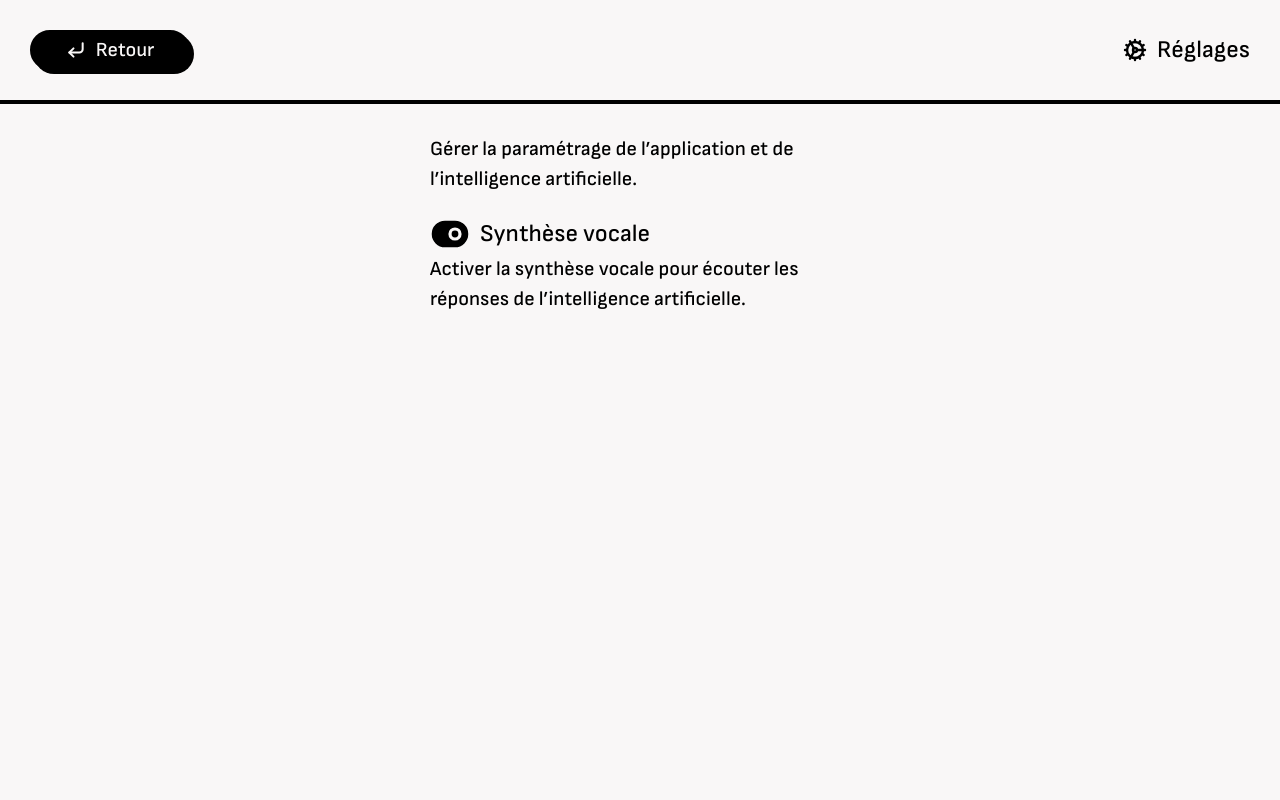
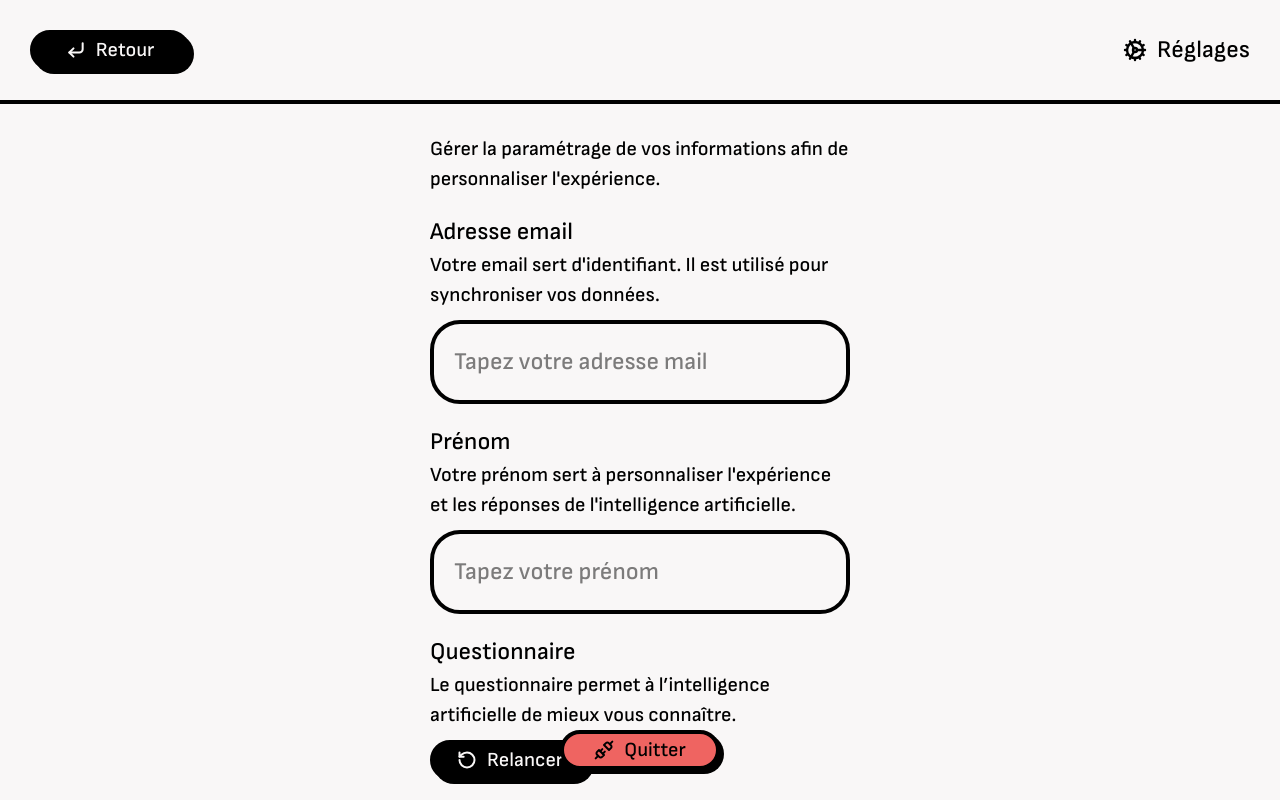
Before and after one commit to lelinguine/sitomnia-project, a Next.js app in the folder app/: page /reglages in a window 1280 px wide. Built offline with nearby package versions, Linux system fonts and the light colour scheme; no server answers; sample sign-in values are in the browser's storage.

Commit message:
update
+ Ajout du bouton de déconnexion dans les réglages.
+ Ajout d'une opacité pour les actions de discussion et de déconnexion.

```diff
--- a/app/src/app/connexion/page.tsx
+++ b/app/src/app/connexion/page.tsx
@@ -81,7 +81,7 @@ const Connexion = () => {
           <div className='content'>
             <TextField
               title="Adresse email"
-              subtitle="Votre email sert d'identifiant."
+              subtitle="Votre email sert d'identifiant. Il est utilisé pour synchroniser vos données."
               value={email}
               placeholder="Tapez votre adresse mail"
               type="email"
--- a/app/src/app/parametrage/page.tsx
+++ b/app/src/app/parametrage/page.tsx
@@ -82,7 +82,7 @@ const Parametrage = () => {
           <div className='content'>
             <TextField
               title="Prénom"
-              subtitle="Votre prénom personnalise l'expérience."
+              subtitle="Votre prénom sert à personnaliser l'expérience et les réponses de l'intelligence artificielle."
               value={name}
               placeholder="Tapez votre prénom"
               type="name"
--- a/app/src/app/questionnaire/page.tsx
+++ b/app/src/app/questionnaire/page.tsx
@@ -21,7 +21,7 @@ const Parametrage = () => {
 
   return (
     <>
-        <Bar icon="" title="" color="#F9F7F7" noBack/>
+        <Bar icon="" title="" color="#F9F7F7"/>
         <div className="view">
             <div className="thread">
                 <span className="sm-text">
--- a/app/src/app/reglages/page.tsx
+++ b/app/src/app/reglages/page.tsx
@@ -6,6 +6,8 @@ import { useRouter } from 'next/navigation';
 import Bar from '@/components/Bar';
 import ToggleButton from '@/components/button/ToggleButton';
 import TextField from '@/components/text/TextField';
+import ActionButton from '@/components/button/ActionButton';
+import DeleteModale from '@/components/modal/DeleteModal';
 
 import { useUser } from '@/context/UserContext';
 
@@ -21,14 +23,14 @@ const Reglages = () => {
       <div className="view">
         <div className="thread">
           <span className="sm-text">
-            Gérer la paramétrage de l’application et de l’intelligence artificielle.
+            Gérer la paramétrage de vos informations afin de personnaliser l'expérience.
           </span>
 
-          {/* <div className='content'>
+          <div className='content'>
             <TextField
               isDisable
               title="Adresse email"
-              subtitle="Votre email sert d'identifiant."
+              subtitle="Votre email sert d'identifiant. Il est utilisé pour synchroniser vos données."
               value={user.email}
               placeholder="Tapez votre adresse mail"
               type="email"
@@ -39,12 +41,41 @@ const Reglages = () => {
             <TextField
               isDisable
               title="Prénom"
-              subtitle="Votre prénom personnalise l'expérience."
+              subtitle="Votre prénom sert à personnaliser l'expérience et les réponses de l'intelligence artificielle."
               value={user.name}
               placeholder="Tapez votre prénom"
               type="name"
             />
-          </div> */}
+          </div>
+
+          <div className='content'>
+            <span className="md-text mb-[-10px]">
+              Questionnaire
+            </span>
+
+            <span className="sm-text">
+              Le questionnaire permet à l’intelligence artificielle de mieux vous connaître.
+            </span>
+
+            <ActionButton
+              icon="RotateCcw"
+              text="Relancer"
+              onClick={() => router.push('/questionnaire')}
+            />
+
+          </div>
+
+          <div className='content'>
+            <div>
+              <div className='flex items-center gap-[10px]'>
+                <ToggleButton isChecked={settings.sharePersonalData} onClick={toggleSharePersonalData} />
+                <span className="md-text">Partage des informations</span>
+              </div>
+              <span className="sm-text">
+                Activer le partage des informations personnelles pour améliorer les réponses de l’intelligence artificielle.
+              </span>
+            </div>
+          </div>
 
           <div className='content'>
             <div>
@@ -58,20 +89,19 @@ const Reglages = () => {
             </div>
           </div>
 
-          {/* <div className='content'>
-            <div>
-              <div className='flex items-center gap-[10px]'>
-                <ToggleButton isChecked={settings.sharePersonalData} onClick={toggleSharePersonalData} />
-                <span className="md-text">Partage des informations</span>
-              </div>
-              <span className="sm-text">
-                Activer le partage des informations personnelles pour améliorer l’expérience de l’intelligence artificielle.
-              </span>
-            </div>
-          </div> */}
-
         </div>
       </div>
+
+      <DeleteModale
+        icon="Unplug"
+        title="Quitter"
+        subtitle="Êtes-vous sûr de vouloir supprimer votre compte ? Cette action est irréversible."
+        onDelete={() => {
+          localStorage.clear();
+          router.replace('/demarrage');
+        }}
+      />
+
     </>
   );
 };
--- a/app/src/components/Icon.tsx
+++ b/app/src/components/Icon.tsx
@@ -33,7 +33,8 @@ import {
     Unplug,
     CircleX,
     CheckCheck,
-    Check
+    Check,
+    RotateCcw
 } from "lucide-react";
 
 const icons = {
@@ -69,7 +70,8 @@ const icons = {
     Unplug,
     CircleX,
     CheckCheck,
-    Check
+    Check,
+    RotateCcw
 };
 
 const Icon = ({ icon, size }) => {
--- a/app/src/components/button/ActionButton.tsx
+++ b/app/src/components/button/ActionButton.tsx
@@ -3,12 +3,13 @@
 import Icon from "../Icon";
 import "./button.css";
 
-const ActionButton = ({ isSecondary, isDisable, icon, text, onClick }) => {
+const ActionButton = ({ isSecondary, isDelete, isDisable, icon, text, onClick }) => {
   const classNameIsSecondary = isSecondary ? "secondary-button" : "";
   const classNameIsDisable = isDisable ? "disable-button" : "";
+  const classNameIsDelete = isDelete ? "delete-button" : "";
 
   return (
-    <button className={`button default-button ${classNameIsSecondary} ${classNameIsDisable}`} onClick={isDisable ? undefined : onClick}>
+    <button className={`button default-button ${classNameIsSecondary} ${classNameIsDisable} ${classNameIsDelete}`} onClick={isDisable ? undefined : onClick}>
       <Icon icon={icon} size={20} />
       <span className="sm-text">{text}</span>
     </button>
--- a/app/src/components/button/button.css
+++ b/app/src/components/button/button.css
@@ -42,3 +42,8 @@
 .toggle-button {
     cursor: pointer;
 }
+
+.delete-button {
+    background-color: #ef6461;
+    color: black;
+}
--- /dev/null
+++ b/app/src/components/modal/DeleteModal.tsx
@@ -0,0 +1,59 @@
+"use client"
+
+import React, { useState } from "react";
+
+import ActionButton from "../button/ActionButton";
+
+const LinkModal = ({ icon, title, onDelete }) => {
+
+  const [isDelete, setIsDelete] = useState(false);
+
+
+  const deleteEnable = () => {
+
+    const view = document.querySelector(".view") as HTMLElement;
+    if (view && !isDelete) {
+      view.style.opacity = "0.08";
+      setIsDelete(true);
+    } else if (view && isDelete) {
+      view.style.opacity = "1";
+      setIsDelete(false);
+    }
+  }
+
+  const deleteAction = () => {
+    setIsDelete(false);
+    onDelete?.();
+  };
+
+  return (
+    <div className="modal">
+
+      {!isDelete && (
+        <div className="modal-container">
+
+          <div className="modal-item">
+            <ActionButton icon={icon} text={title} onClick={deleteEnable} isDelete/>
+          </div>
+        </div>
+      )}
+
+      {isDelete && (
+        <div className="modal-container">
+
+          <span className="md-text">
+            Êtes-vous sûr de vouloir vous déconnecter ?
+          </span>
+
+          <div className="modal-item">
+            <ActionButton isSecondary icon="X" text="Annuler" onClick={deleteEnable}/>
+            <ActionButton icon={icon} text={title} onClick={deleteAction} isDelete/>
+          </div>
+        </div>
+      )}
+
+    </div>
+  );
+};
+
+export default LinkModal;
--- a/app/src/components/modal/DiscussionModal.tsx
+++ b/app/src/components/modal/DiscussionModal.tsx
@@ -42,15 +42,26 @@ const DiscussionModal = ({ prompt, setPrompt, onSend, isLoading }: {
   }
 };
 
+
+  const textInputEnable = () => {
+
+    const view = document.querySelector(".view") as HTMLElement;
+    if (view && !isWriting && !isDictating) {
+      view.style.opacity = "0.08";
+    } else if (view && (isWriting || isDictating)) {
+      view.style.opacity = "1";
+    }
+  }
+
   return (
     <>
       <div className="modal">
         {!isWriting && !isDictating && (
           <div className="modal-container">
             <div className="modal-item">
-              <ActionButton isSecondary={isSpeechSupported} isDisable={isLoading} icon="PenLine" text="Écrire" onClick={() => setIsWriting(true)}/>
+              <ActionButton isSecondary={isSpeechSupported} isDisable={isLoading} icon="PenLine" text="Écrire" onClick={() => {setIsWriting(true); textInputEnable()}}/>
               {isSpeechSupported && (
-                <ActionButton isDisable={isLoading} icon="MicVocal" text="Dicter" onClick={() => setIsDictating(true)} />
+                <ActionButton isDisable={isLoading} icon="MicVocal" text="Dicter" onClick={() => {setIsDictating(true); textInputEnable()}} />
               )}
             </div>
           </div>
@@ -61,7 +72,7 @@ const DiscussionModal = ({ prompt, setPrompt, onSend, isLoading }: {
             <TextInput value={prompt} onChange={setPrompt} handleKeyDown={handleKeyDown}/>
 
             <div className="modal-item">
-              <ActionButton isSecondary icon="X" text="Annuler" onClick={() => { setPrompt(""); setIsWriting(false); }}/>
+              <ActionButton isSecondary icon="X" text="Annuler" onClick={() => { setPrompt(""); setIsWriting(false); textInputEnable()}}/>
               <ActionButton isDisable={prompt.trim() === ""} icon="CornerUpRight" text="Demander" onClick={() => { onSend(); setPrompt(""); setIsWriting(false); }}/>
             </div>
           </div>
@@ -72,7 +83,7 @@ const DiscussionModal = ({ prompt, setPrompt, onSend, isLoading }: {
             <SpeechInput value={prompt} onChange={setPrompt} />
 
             <div className="modal-item">
-              <ActionButton isSecondary icon="X" text="Annuler" onClick={() => { setPrompt(""); setIsDictating(false);}}/>
+              <ActionButton isSecondary icon="X" text="Annuler" onClick={() => { setPrompt(""); setIsDictating(false); textInputEnable()}}/>
               <ActionButton isDisable={prompt.trim() === ""} icon="CornerUpRight" text="Demander" onClick={() => { onSend(); setPrompt(""); setIsDictating(false); }}/>
             </div>
           </div>
```
